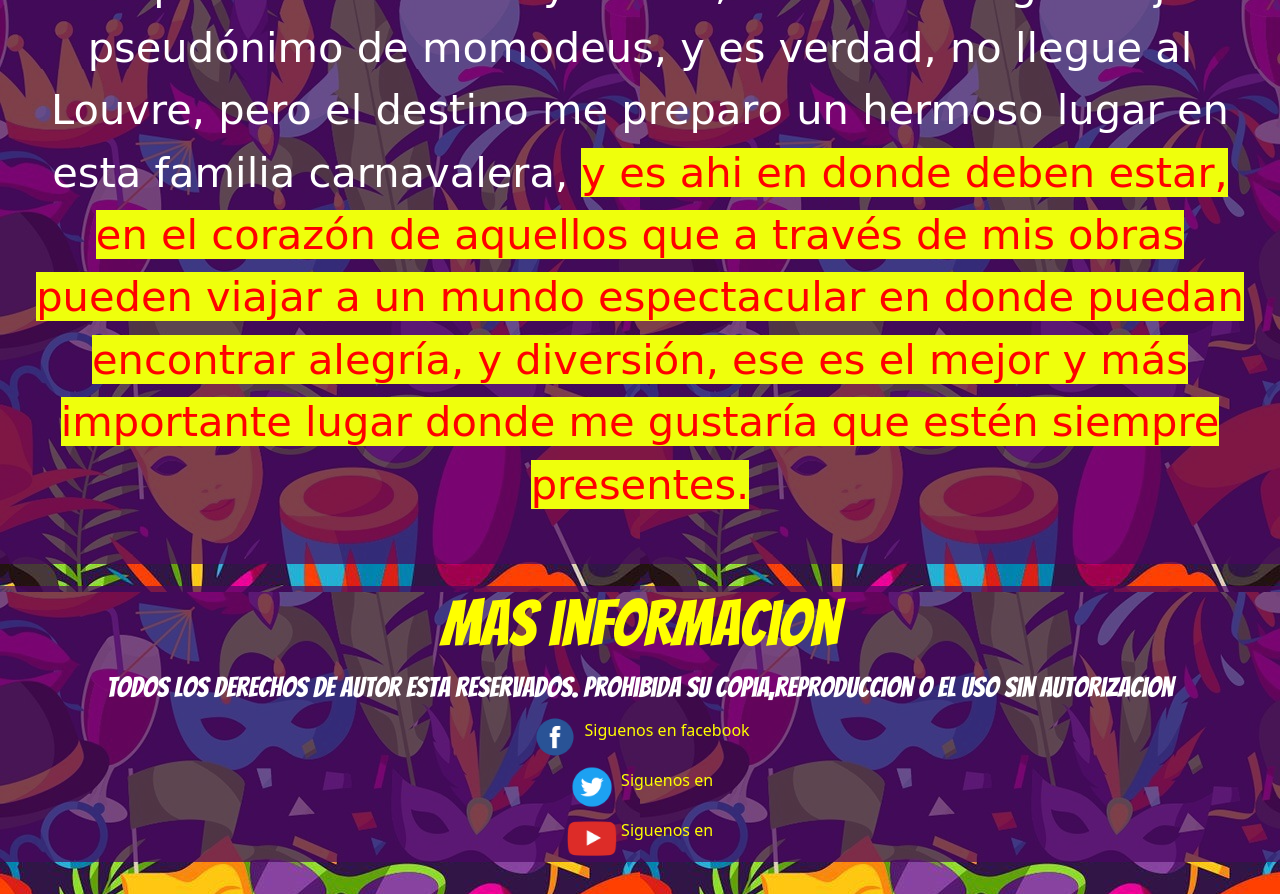
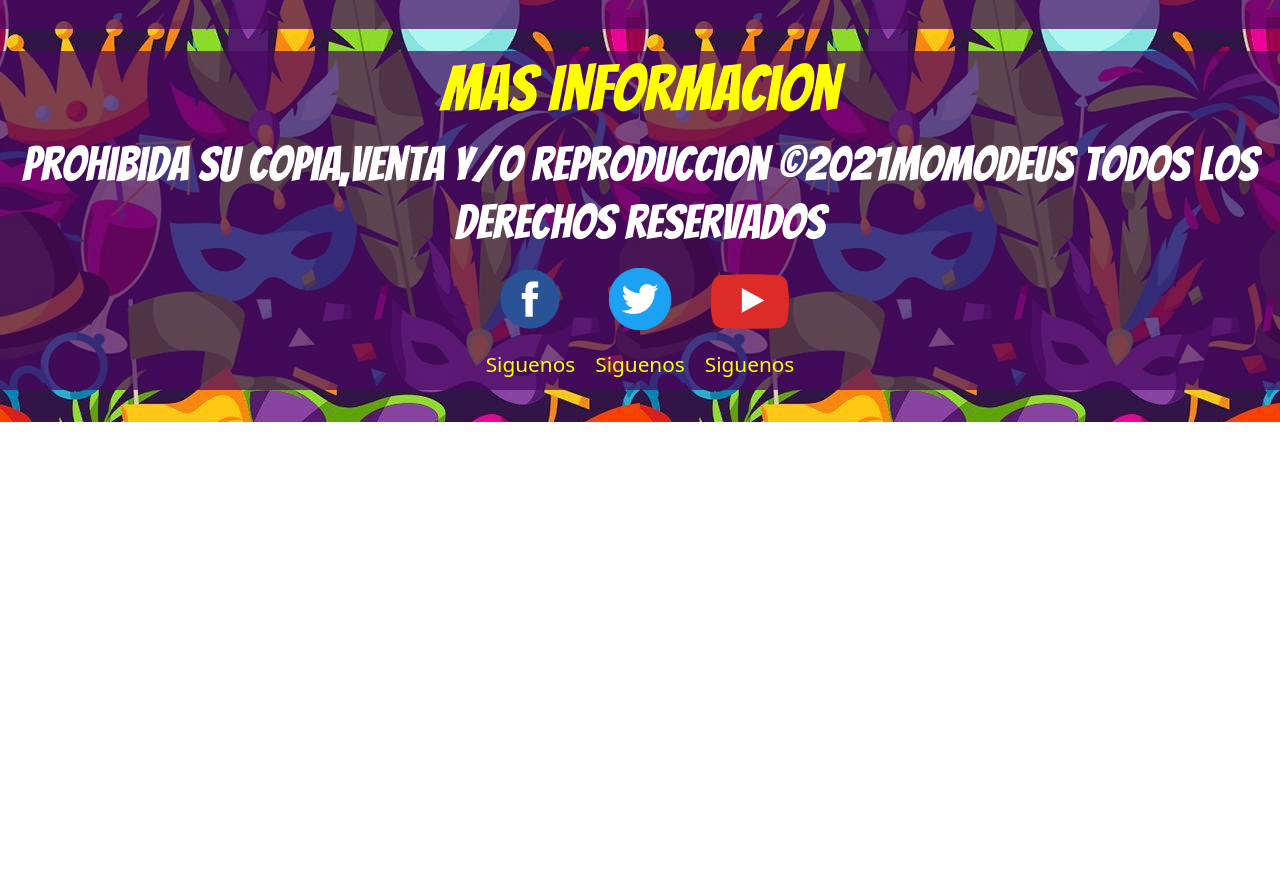
Before and after one commit to EstebanGodoy86/mi_repositorio, a website: page quiensoy.html in a window 1280 px wide. Shown: the part 1680-2574 px from the top of the page. After the commit the page ends 2102 px from the top, so only its background shows below. Drawn offline with nearby package versions, Linux system fonts and the light colour scheme.

Commit message:
arreglandoqueries

```diff
--- a/quiensoy.html
+++ b/quiensoy.html
@@ -73,8 +73,13 @@
                 <p class="parr1"> Mi nombre es maxi, y desde muy chico me gustaba dibujar todo lo que sucedía a mi alrededor, mi familia pensaba que de grande sería una mega estrella famosa deambulando mis obras por el Louvre, el metropolitan y demás, pero eso no sucedió.
                     Pero encontré mundos nuevos y uno donde especialmente puedo explotar toda mi creatividad, después de algunos años de salidas de carnaval, de recorrer barrios de Buenos Aires y poder conocer más este mundo carnavalero, empecé a plasmar
                     todo lo que fui observando a través de estos años, dando lugar a nuevas amistades, nuevos personajes y un sin fin de explosiones de color y estilos, dando así origen bajo el pseudónimo de momodeus, y es verdad, no llegue al Louvre,
-                    pero el destino me preparo un hermoso lugar en esta familia carnavalera, <span class="textRed">y es ahi en donde deben estar, en el corazón de aquellos que a través de mis obras pueden viajar a un mundo espectacular en donde
-                    puedan encontrar alegría, y diversión, ese es el mejor y más importante lugar donde me gustaría que estén siempre presentes.</span>
+                    pero el destino me preparo un hermoso lugar en esta familia carnavalera, <span class="textRed">y es
+                        ahi
+                        en
+                        donde deben estar siempre en el corazón de aquellos que a través de mis obras pueden viajar a un
+                        mundo
+                        espectacular en donde puedan encontrar alegría, y diversión, ese es el mejor y más importante
+                        lugar donde me gustaría que estén siempre presentes.</span>
                 </p>
             </div>
         </article>
@@ -83,31 +88,30 @@
         <!-- cierra quien soy -->
 
         <!-- inicio footer -->
-        <footer class="cajaI">
+        <footer class="cajaI ">
 
             <div>
-                <h2 class="info">Mas informacion</h2>
+                <h2 class="info ">Mas Informacion</h2>
 
-                <h3 class="derechos">Todos los derechos de autor esta reservados. Prohibida su copia,reproduccion o el uso sin autorizacion</h3>
+                <h3 class="derechos "> Prohibida su copia,venta y/o reproduccion ©2021MomoDeus Todos los derechos reservados
+                </h3>
             </div>
 
 
             <!-- incluir target blank para que te abra en lengueta nueva no puselink porque no tengop facebook ni nada -->
 
-            <!-- incluir target blank para que te abra en lengueta nueva no puselink porque no tengop facebook ni nada -->
-
-            <div class="cajaJ">
+            <div class="cajaJ ">
                 <div>
-                    <img src="imagenes\facebook.png" alt="logoFacebook" width="50" height="50">
-                    <label>Siguenos en facebook</label>
+                    <img class="logos" src="imagenes\facebook.png " alt="logoFacebook">
+                    <label class="redes">Siguenos</label>
                 </div>
                 <div>
-                    <img src="imagenes\twitter.png" alt="logoTwitter" width="50" height="50">
-                    <label>Siguenos en </label>
+                    <img class="logos" src="imagenes\twitter.png " alt="logoTwitter  ">
+                    <label class="redes">Siguenos</label>
                 </div>
                 <div>
-                    <img src="imagenes\youtu.png" alt="logoYoutube" width="50" height="50">
-                    <label>Siguenos en </label>
+                    <img class="logos" src="imagenes\youtu.png " alt="logoYoutube ">
+                    <label class="redes">Siguenos</label>
 
                 </div>
 
--- a/scss/_body.scss
+++ b/scss/_body.scss
@@ -7,6 +7,7 @@
                 color: yellow;
             }
 
+            //caja error 404---------------------
             .container-404 {
                 text-align: center;
                 width: 100%;
@@ -37,6 +38,7 @@
                 height: 30rem;
             }
 
+            //abre cajaC imagen central principal
             .cajaC {
                 display: inline-flex;
                 background: none;
@@ -53,6 +55,7 @@
                 }
             }
 
+            //abre caja D---------------------
             .cajaD {
                 display: inline-block;
                 box-sizing: border-box;
@@ -65,6 +68,7 @@
                 }
             }
 
+            //queries 320 caja D parrafo y titulo---------------------
             @include movil320 {
                 .quiensoy {
                     display: inline_flex;
@@ -74,6 +78,7 @@
                 }
             }
 
+            //queries 480caja D parrafo y titulo----------------------
             @include movil480 {
                 .quiensoy {
                     display: inline_flex;
@@ -85,6 +90,48 @@
 
             .parr1 {
                 font-size: 2.6rem;
+                color: white;
+                text-align: center;
+                font-family: $squar;
+                .textRed {
+                    color: map-get($map: $paletacolores, $key: 'cuatro');
+                    background-color: map-get($map: $paletacolores, $key: 'tres');
+                }
+            }
+
+            //queries 760 caja D parrafo y titulo----------------------
+            @include tablets760 {
+                .quiensoy {
+                    display: inline_flex;
+                    @include titulos;
+                    font-family: $tistyle;
+                    @include size4;
+                }
+            }
+
+            .parr1 {
+                font-size: 2.6rem;
+                color: white;
+                text-align: center;
+                font-family: $squar;
+                .textRed {
+                    color: map-get($map: $paletacolores, $key: 'cuatro');
+                    background-color: map-get($map: $paletacolores, $key: 'tres');
+                }
+            }
+
+            //queries desktop caja D parrafo y titulo----------------------
+            @include desktop {
+                .quiensoy {
+                    display: inline_flex;
+                    @include titulos;
+                    font-family: $tistyle;
+                    @include size4;
+                }
+            }
+
+            .parr1 {
+                font-size: 1.9rem;
                 color: white;
                 text-align: center;
                 font-family: $squar;
@@ -182,7 +229,7 @@
                 background-color: black;
             }
 
-            //letras tabla promo
+            //letras tabla promo------------------------
             tbody {
                 color: yellow;
                 font-family: $tistyle;
@@ -191,7 +238,7 @@
                 }
             }
 
-            //queries letras tabla promo 320
+            //queries letras tabla promo 320-------------------------
             @include movil320 {
                 tbody {
                     color: yellow;
@@ -202,7 +249,7 @@
                 }
             }
 
-            //queries letras tabla promo 480
+            //queries letras tabla promo 480----------------------
             @include movil480 {
                 tbody {
                     color: yellow;
@@ -213,7 +260,7 @@
                 }
             }
 
-            //caja contacto
+            //caja contacto--------------------
             .cajaG {
                 margin-top: 1rem;
                 margin-bottom: 1rem;
@@ -234,6 +281,7 @@
                     margin-bottom: 1.5rem;
                 }
                 .parrafoG {
+                    font-family: $tistyle;
                     display: inline-block;
                     font-size: 2.5rem;
                     background-color: red;
@@ -422,6 +470,63 @@
                 }
             }
 
+            .cajaH {
+                iframe {
+                    width: 80rem;
+                    border: 0;
+                    padding-top: 3rem;
+                    padding-bottom: 3rem;
+                }
+            }
+
+            //queries tablet cajaG 760_____________________
+            @include tablets760 {
+                .info-form {
+                    margin-left: 2rem;
+                }
+                .cajafor {
+                    margin: 1.8rem;
+                }
+                .promos {
+                    font-size: 4rem;
+                }
+                .visita {
+                    font-size: 4rem;
+                }
+                .cajaH {
+                    .visita {
+                        font-size: 4rem;
+                    }
+                    iframe {
+                        width: 80rem;
+                        border: 0;
+                        padding-top: 3rem;
+                        padding-bottom: 3rem;
+                    }
+                }
+            }
+
+            //queries tablet desktop
+            @include desktop {
+                .cajafor {
+                    margin: 1.8rem;
+                }
+                .promos {
+                    font-size: 4rem;
+                }
+                .cajaH {
+                    .visita {
+                        font-size: 4rem;
+                    }
+                    iframe {
+                        width: 80rem;
+                        border: 0;
+                        padding-top: 3rem;
+                        padding-bottom: 3rem;
+                    }
+                }
+            }
+
             //Donde Estamos
             .cajaH {
                 text-align: center;
@@ -469,34 +574,3 @@
                     }
                 }
             }
-
-            .cajaI {
-                .info {
-                    @include titulos;
-                    font-family: $tistyle;
-                }
-            }
-
-            //queries cajai 320
-            .cajaI {
-                .info {
-                    @include size4;
-                }
-            }
-
-            //queries caja I 420
-            .cajaI {
-                .info {
-                    @include size4;
-                }
-            }
-
-            iframe {
-                width: 80rem;
-                border: 0;
-                padding-top: 3rem;
-                padding-bottom: 3rem;
-                .derechos {
-                    font-family: $tistyle
-                }
-            }
--- a/scss/_footer.scss
+++ b/scss/_footer.scss
@@ -6,15 +6,55 @@
     .info {
         @include titulos;
         font-family: $tistyle;
+        @include size4;
     }
 }
 
 .derechos {
     color: white;
     font-family: $tistyle;
+    font-size: 3rem;
+}
+
+.logos {
+    width: 5rem;
+    height: 5rem;
 }
 
 .cajaJ {
+    display: flex;
+    font-style: $h3style;
+    color: yellow;
+    flex-direction: row;
+    justify-content: center;
+}
+
+.redes {
+    margin: 10px;
+    display: flex;
     font-style: $tistyle;
-    color: yellow;
+    font-size: 1.3rem;
 }
+
+@include movil320 {
+    .derechos {
+        font-size: 1.9rem;
+    }
+    .logos {
+        width: 5rem;
+        height: 5rem;
+    }
+}
+
+@include movil480 {
+    .derechos {
+        font-size: 2.3rem;
+    }
+    .logos {
+        width: 7rem;
+        height: 7rem;
+    }
+    .redes {
+        font-size: 1.8rem;
+    }
+}
```
Also changed, not shown: dondeestamos.html (+10 -10 lines), formulariodecontacto1.html (+11 -10 lines), index.html (+13 -12 lines), promos.html (+11 -10 lines), css/prueba.css.
